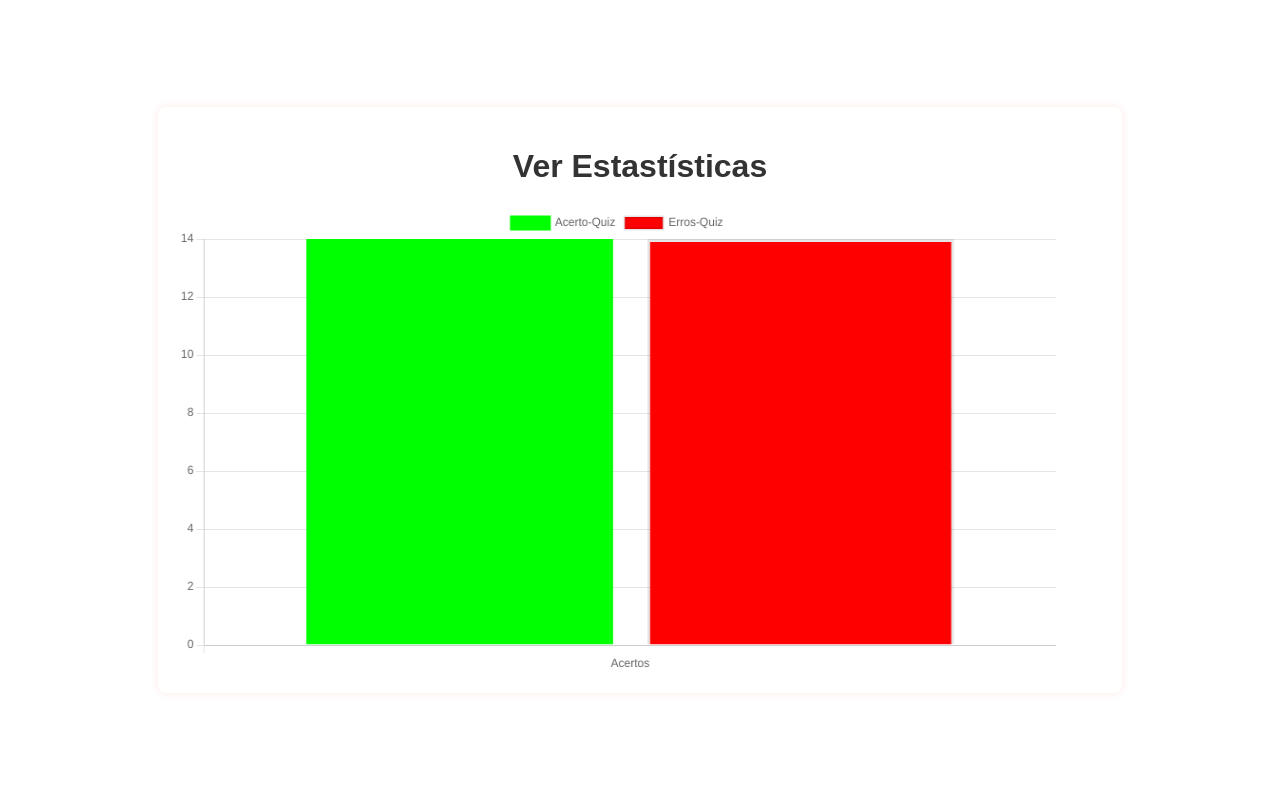
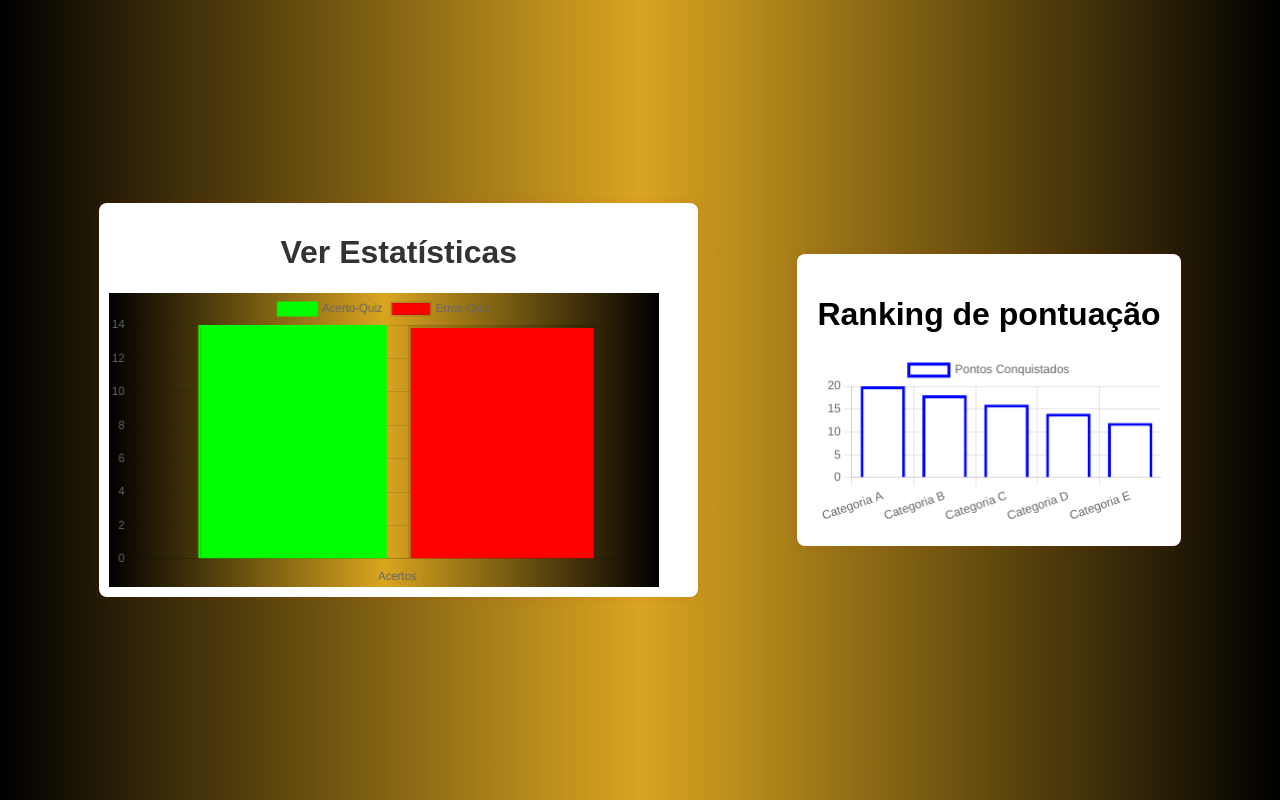
Before and after one commit to CarlosEduardoMiranda/Projeto-Individual-, a website: page site/public/dashboard/dashboardproj.html in a window 1280 px wide. Drawn offline with nearby package versions, Linux system fonts and the light colour scheme.

Commit message:
Atualizado

```diff
--- a/site/public/css/dashboards.css
+++ b/site/public/css/dashboards.css
@@ -8,22 +8,36 @@ body {
 
 .dashboards {
   display: flex;
-  justify-content: center;
+  justify-content: space-evenly;
   align-items: center;
   height: 100vh;
-  background-color: #ffffff;
+  background-image: linear-gradient(to right,  #000000 , #daa520, #000000 );
 }
 
 .dashboard1 {
-  background-color: #fff;
+  background-color: rgb(255, 255, 255);
+  border-radius: 8px;
+  box-shadow: 0 0 10px rgba(255, 0, 0, 0.1);
+  padding: 10px;
+  text-align: center;
+
+}
+
+.dashboard1 h1 {
+  color: #333;
+}
+
+#myChart {
+  max-width: 95%;
+  margin-top: 20px;
+}
+
+.dashboards2 {
+  background-color: rgb(255, 255, 255);
   border-radius: 8px;
   box-shadow: 0 0 10px rgba(255, 0, 0, 0.1);
   padding: 20px;
   text-align: center;
-}
-
-.dashboard1 h1 {
-  color: #333;
 }
 
 #myChart {
--- a/site/public/dashboard/dashboardproj.html
+++ b/site/public/dashboard/dashboardproj.html
@@ -7,18 +7,15 @@
     <script src="https://cdn.jsdelivr.net/npm/chart.js"></script>
     <link rel="stylesheet" href="../css/dashboards.css">
 </head>
-<body>
-    <div class="dashboards">
-        <div class="dashboard1">
-            <h1>Ver Estastísticas</h1>
-            <canvas id="myChart" class="dashboards"></canvas>
-        </div>
-
-
+<div class="dashboards">
+    <div class="dashboard1">
+        <h1>Ver Estatísticas</h1>
+        <canvas id="myChart" class="dashboards"></canvas>
+    </div>
 
     <script>
         const ctx = document.getElementById('myChart');
-        new Chart(ctx,{
+        new Chart(ctx, {
             type: 'bar',
             data: {
                 labels: ['Acertos'],
@@ -28,38 +25,38 @@
                     backgroundColor: 'rgb(0, 255, 0)',
                     data: [14, 10, 12, 8, 0, 0, 0, 0],
                     borderWidth: 3,
-                },{
+                }, {
                     label: 'Erros-Quiz',
-                    backgroundColor: 'rgb(255,0,0)',
+                    backgroundColor: 'rgb(255, 0, 0)',
                     data: [14, 10, 12, 8, 0, 0, 0, 0],
                     borderWidth: 3,
                 }]
-
-
-
-
             }
-
-
-
-
         })
-
-
-
-
-
-
-
-
-
     </script>
 
+    <div class="dashboards2">
+        <h1>Ranking de pontuação</h1>
+        <canvas id="myChart2" class="dash2"></canvas>
+    </div>
 
-     <!-- <div class="dashboards2">
-        <h1>asaasaasasasasas</h1>
-        <canvas id="myChart2" class="dash"></canvas>
-    </div></div> -->
+    <script>
+        const ctx2 = document.getElementById('myChart2');
+        new Chart(ctx2, {
+            type: 'bar',
+            data: {
+                labels: ['Categoria A', 'Categoria B', 'Categoria C', 'Categoria D', 'Categoria E'],
+                datasets: [{
+                    label: 'Pontos Conquistados',
+                    borderColor: 'rgb(0, 0, 255)',
+                    backgroundColor: 'rgb(255,255,255)',
+                    data: [20, 18, 16, 14, 12, 10, 8, 6, 4, 2, 0],
+                    borderWidth: 3,
+                }]
+            },
+        });
+    </script>
+</div>
 
 
 </body>
```
Also changed, not shown: site/public/dashboard/tela.html (+8 -7 lines).
